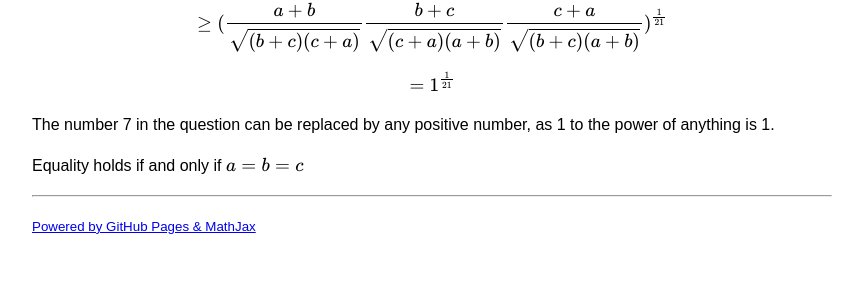
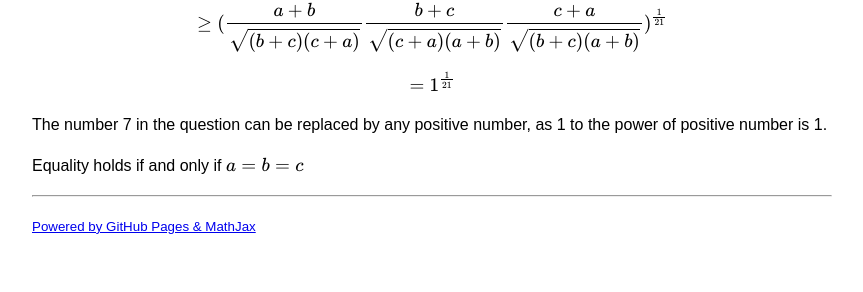
Before and after one commit to tinhomak/tinhomak.github.io, a Jekyll site: the page docs/math/solve_an_2020_irish_math_olymapid_question.html, which Jekyll copies as it is, in a window 1280 px wide. Shown: the part 1830-2122 px from the top of the page, without its empty margins (208-1071 px from the left). Built offline with Jekyll 4.4.1, drawn with Linux system fonts in a browser that asks for light colours.

Commit message:
Clarify power of 1 in math explanation

```diff
--- a/docs/math/solve_an_2020_irish_math_olymapid_question.html
+++ b/docs/math/solve_an_2020_irish_math_olymapid_question.html
@@ -52,7 +52,7 @@ $$(\frac{a}{b+c} + \frac{b}{c+a}) ^ \frac{1}{7} + (\frac{b}{c+a} + \frac{c}{a+b}
         $$ \geq (\frac{a+b}{\sqrt{(b+c)(c+a)}} \frac{b+c}{\sqrt{(c+a)(a+b)}} \frac{c+a}{\sqrt{(b+c)(a+b)}}) ^ \frac{1}{21} $$
         $$ = 1 ^ \frac{1}{21} $$
     </p>
-    <p>The number 7 in the question can be replaced by any positive number, as 1 to the power of anything is 1.</p>
+    <p>The number 7 in the question can be replaced by any positive number, as 1 to the power of positive number is 1.</p>
     <p>Equality holds if and only if \(a=b=c\)</p>
 
     <hr/>
```
